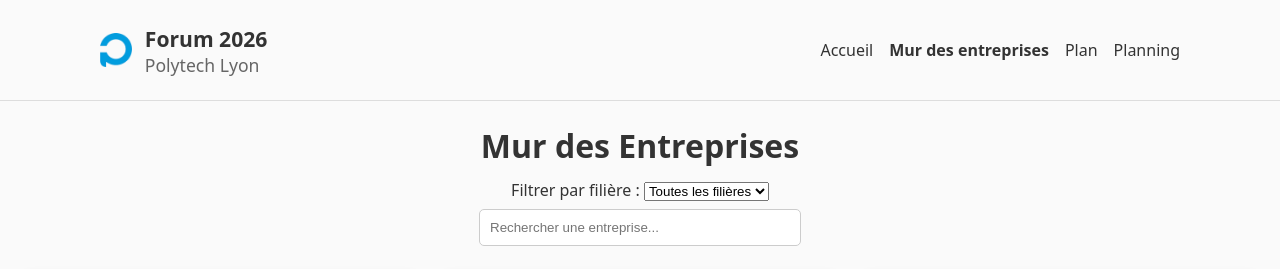
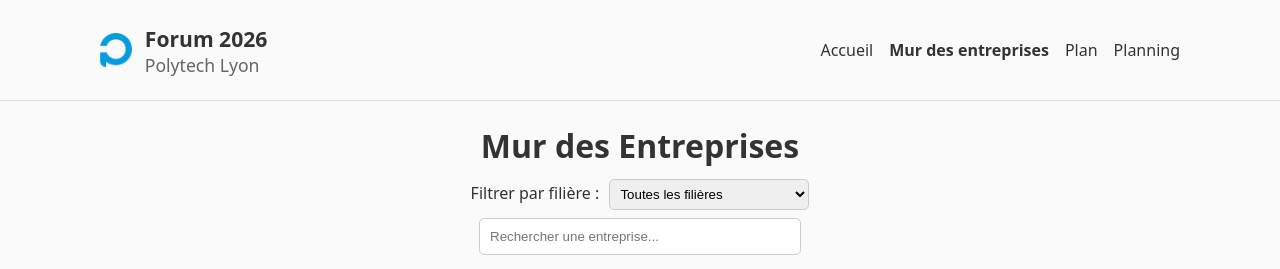
Before and after one commit to bengaudry/forum-polytech-lyon, a Vue app: page /entreprises in a window 1280 px wide. Shown: the top 269 px of the page. Built offline with nearby package versions, Linux system fonts and the light colour scheme.

Commit message:
styles: filters

```diff
--- a/src/components/Filters.vue
+++ b/src/components/Filters.vue
@@ -43,4 +43,13 @@ const { query, selectedField } = useFilters()
   border: 1px solid #ccc;
   border-radius: 5px;
 }
+
+#fieldSelect {
+  margin-left: 6px;
+  padding: 6px;
+  width: 200px;
+  max-width: 100%;
+  border: 1px solid #ccc;
+  border-radius: 5px;
+}
 </style>
```
